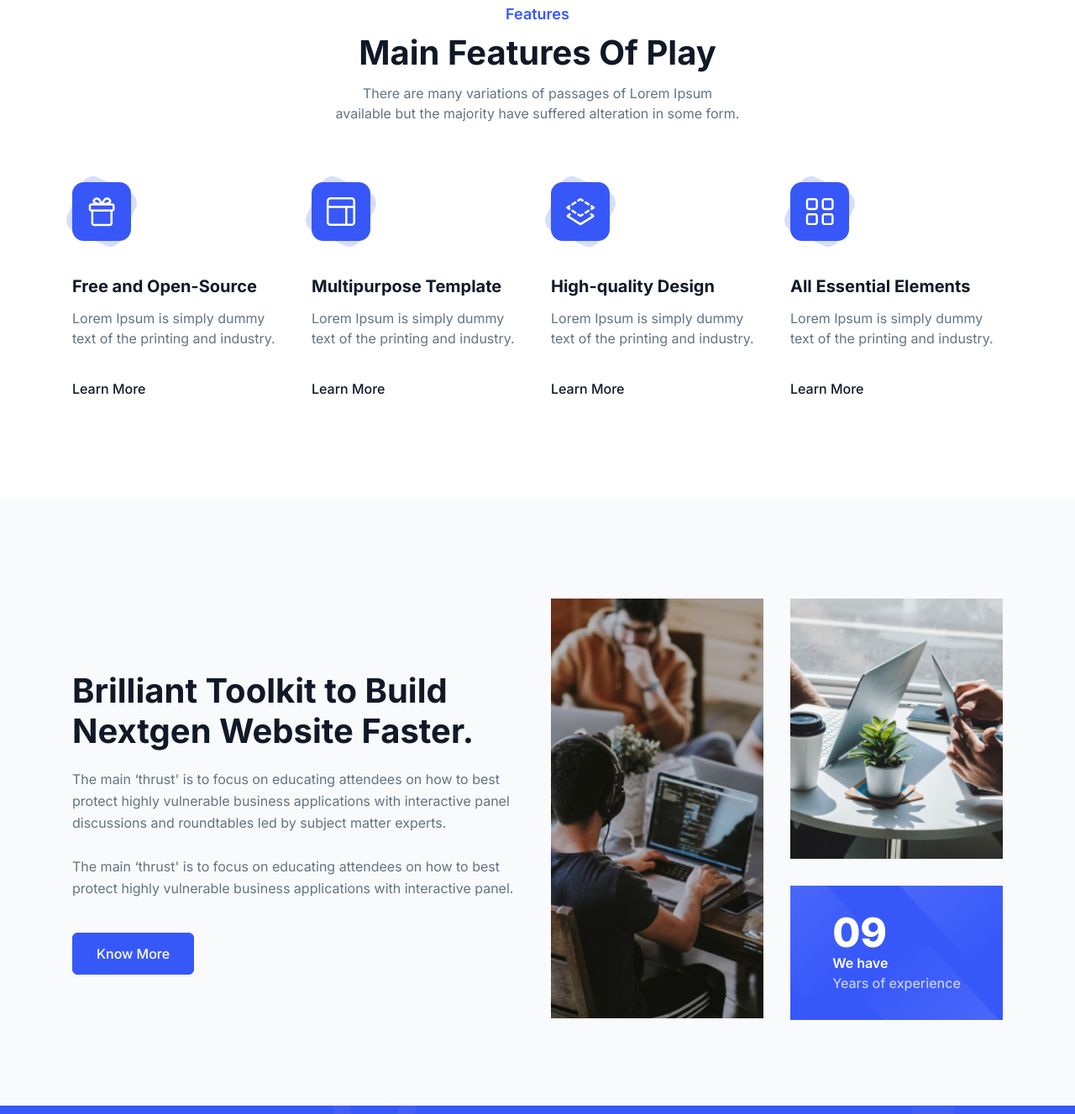
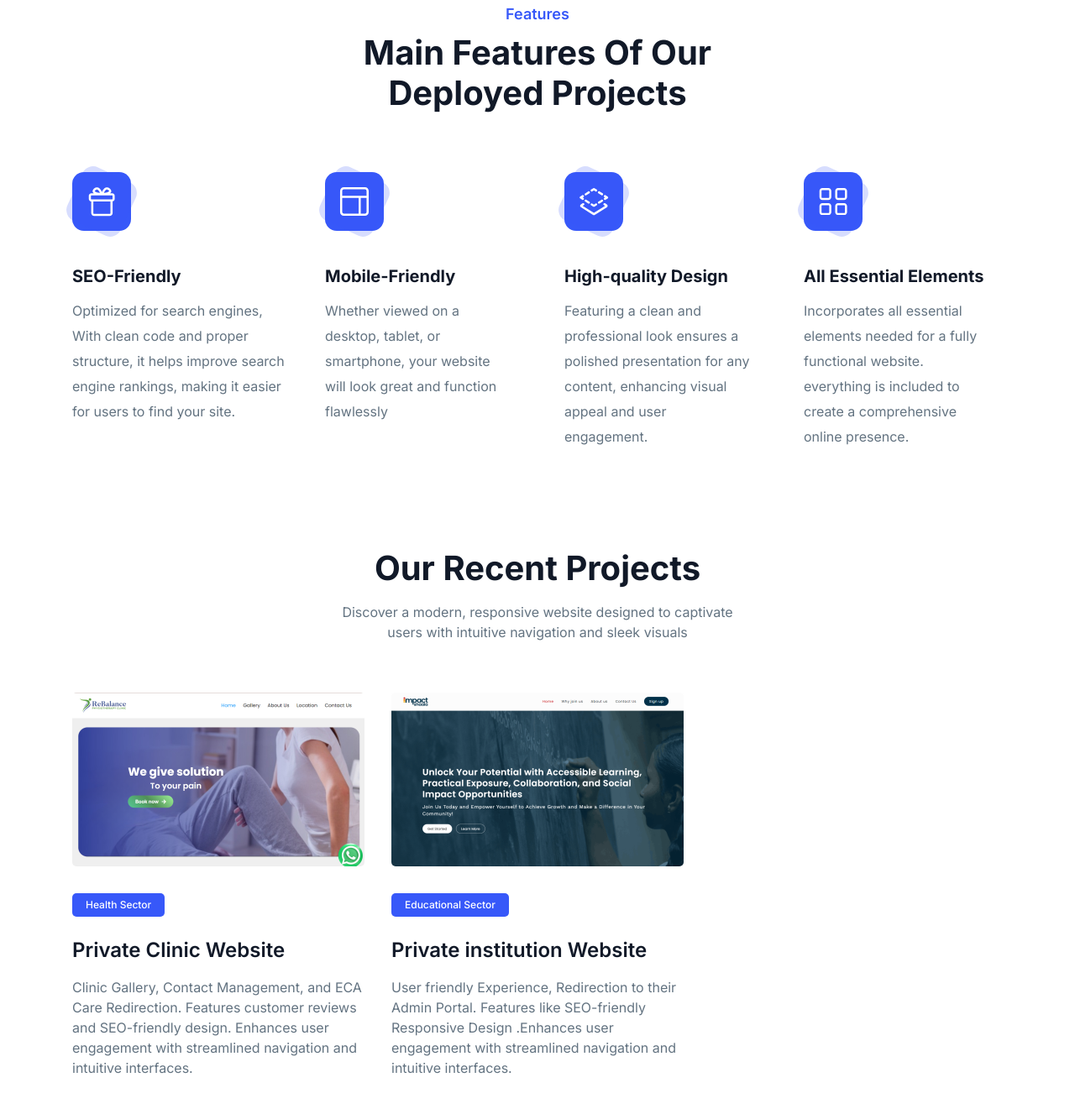
Before and after one commit to chinmay0703/My-Portfolio-Version-2, a website: page index.html in a window 1280 px wide. Shown: the part 504-1831 px from the top of the page at 84% size. Drawn offline with Linux system fonts and the light colour scheme.

Commit message:
updated the landing page

```diff
--- a/index.html
+++ b/index.html
@@ -410,12 +410,9 @@
               Features
             </span>
             <h2 class="mb-3 text-3xl font-bold text-dark dark:text-white sm:text-4xl md:text-[40px] md:leading-[1.2]">
-              Main Features Of Play
+              Main Features Of Our Deployed Projects
             </h2>
-            <p class="text-base text-body-color dark:text-dark-6">
-              There are many variations of passages of Lorem Ipsum available
-              but the majority have suffered alteration in some form.
-            </p>
+
           </div>
         </div>
       </div>
@@ -433,19 +430,17 @@
               </svg>
             </div>
             <h4 class="mb-3 text-xl font-bold text-dark dark:text-white">
-              Free and Open-Source
+              SEO-Friendly
             </h4>
-            <p class="mb-8 text-body-color dark:text-dark-6 lg:mb-9">
-              Lorem Ipsum is simply dummy text of the printing and industry.
+            <p class="mb-8 text-body-color dark:text-dark-6 lg:mb-9 " style="line-height: 30px;">
+              Optimized for search engines, With clean code and proper
+              structure, it helps improve search engine rankings, making it easier for users to find your site.
             </p>
-            <a href="javascript:void(0)"
-              class="text-base font-medium text-dark hover:text-primary dark:text-white dark:hover:text-primary">
-              Learn More
-            </a>
-          </div>
-        </div>
-        <div class="w-full px-4 md:w-1/2 lg:w-1/4">
-          <div class="wow fadeInUp group mb-12" data-wow-delay=".15s">
+
+          </div>
+        </div>
+        <div class="w-full px-4 md:w-1/2  lg:w-1/4">
+          <div class="lg:px-4 px-5 wow fadeInUp group mb-12" data-wow-delay=".15s">
             <div
               class="relative z-10 mb-10 flex h-[70px] w-[70px] items-center justify-center rounded-[14px] bg-primary">
               <span
@@ -457,19 +452,15 @@
               </svg>
             </div>
             <h4 class="mb-3 text-xl font-bold text-dark dark:text-white">
-              Multipurpose Template
-            </h4>
-            <p class="mb-8 text-body-color dark:text-dark-6 lg:mb-9">
-              Lorem Ipsum is simply dummy text of the printing and industry.
+              Mobile-Friendly </h4>
+            <p class="mb-8 text-body-color dark:text-dark-6 lg:mb-9" style="line-height: 30px;">
+              Whether viewed on a desktop, tablet, or smartphone, your website will look great and function flawlessly
             </p>
-            <a href="javascript:void(0)"
-              class="text-base font-medium text-dark hover:text-primary dark:text-white dark:hover:text-primary">
-              Learn More
-            </a>
+
           </div>
         </div>
         <div class="w-full px-4 md:w-1/2 lg:w-1/4">
-          <div class="wow fadeInUp group mb-12" data-wow-delay=".2s">
+          <div class="lg:px-4 px-5 wow fadeInUp group mb-12" data-wow-delay=".2s">
             <div
               class="relative z-10 mb-10 flex h-[70px] w-[70px] items-center justify-center rounded-[14px] bg-primary">
               <span
@@ -507,17 +498,15 @@
             <h4 class="mb-3 text-xl font-bold text-dark dark:text-white">
               High-quality Design
             </h4>
-            <p class="mb-8 text-body-color dark:text-dark-6 lg:mb-9">
-              Lorem Ipsum is simply dummy text of the printing and industry.
-            </p>
-            <a href="javascript:void(0)"
-              class="text-base font-medium text-dark hover:text-primary dark:text-white dark:hover:text-primary">
-              Learn More
-            </a>
+            <p class="mb-8 text-body-color dark:text-dark-6 lg:mb-9" style="line-height: 30px;">
+              Featuring a
+              clean and professional look ensures a polished presentation for any content, enhancing visual appeal and
+              user engagement. </p>
+
           </div>
         </div>
         <div class="w-full px-4 md:w-1/2 lg:w-1/4">
-          <div class="wow fadeInUp group mb-12" data-wow-delay=".25s">
+          <div class="lg:px-4 px-5 wow fadeInUp group mb-12" data-wow-delay=".25s">
             <div
               class="relative z-10 mb-10 flex h-[70px] w-[70px] items-center justify-center rounded-[14px] bg-primary">
               <span
@@ -540,13 +529,113 @@
             <h4 class="mb-3 text-xl font-bold text-dark dark:text-white">
               All Essential Elements
             </h4>
-            <p class="mb-8 text-body-color dark:text-dark-6 lg:mb-9">
-              Lorem Ipsum is simply dummy text of the printing and industry.
+            <p class="mb-8 text-body-color dark:text-dark-6 lg:mb-9" style="line-height: 30px;">
+              Incorporates all essential elements needed for a fully functional website. everything is included to
+              create a comprehensive online presence.
+
             </p>
-            <a href="javascript:void(0)"
-              class="text-base font-medium text-dark hover:text-primary dark:text-white dark:hover:text-primary">
-              Learn More
-            </a>
+
+          </div>
+        </div>
+      </div>
+    </div>
+  </section>
+
+  <section class="bg-white pb-10 pt-10 dark:bg-dark lg:pb-20 ">
+    <div class="container mx-auto">
+      <div class="-mx-4 flex flex-wrap justify-center">
+        <div class="w-full px-4">
+          <div class="mx-auto mb-[60px] max-w-[485px] text-center">
+
+            <h2 class="mb-4 text-3xl font-bold text-dark dark:text-white sm:text-4xl md:text-[40px] md:leading-[1.2]">
+              Our Recent Projects
+            </h2>
+            <p class="text-base text-body-color dark:text-dark-6">
+              Discover a modern, responsive website designed to captivate users with intuitive navigation and sleek
+              visuals
+            </p>
+          </div>
+        </div>
+      </div>
+      <div class="-mx-4 flex flex-wrap">
+        <!-- <div class="w-full px-4 md:w-1/2 lg:w-1/3">
+          <div class="wow fadeInUp group mb-10" data-wow-delay=".1s">
+            <div class="mb-8 overflow-hidden rounded-[5px]">
+              <a href="blog-details.html" class="block">
+                <img src="./assets/images/blog/1.png" alt="image"
+                  class="w-full transition group-hover:rotate-6 group-hover:scale-125" />
+              </a>
+            </div>
+            <div>
+              <span
+                class="mb-6 inline-block rounded-[5px] bg-primary px-4 py-0.5 text-center text-xs font-medium leading-loose text-white">
+                July 22, 2024
+              </span>
+              <h3>
+                <a href="javascript:void(0)"
+                  class="mb-4 inline-block text-xl font-semibold text-dark hover:text-primary dark:text-white dark:hover:text-primary sm:text-2xl lg:text-xl xl:text-2xl">
+                  Meet AutoManage, the best AI management tools
+                </a>
+              </h3>
+              <p class="max-w-[370px] text-base text-body-color dark:text-dark-6">
+                Lorem Ipsum is simply dummy text of the printing and
+                typesetting industry.
+              </p>
+            </div>
+          </div>
+        </div> -->
+        <div class="w-full px-4 md:w-1/2 lg:w-1/3">
+          <div class="wow fadeInUp group mb-10" data-wow-delay=".15s">
+            <div class="mb-8 overflow-hidden rounded-[5px]">
+              <a href="blog-details.html" class="block">
+                <img src="./assets/images/blog/2.png" alt="image"
+                  class="w-full transition group-hover:rotate-6 group-hover:scale-125" />
+              </a>
+            </div>
+            <div class="lg:px-0 px-5">
+              <span
+                class="mb-6 inline-block rounded-[5px] bg-primary px-4 py-0.5 text-center text-xs font-medium leading-loose text-white">
+                Health Sector
+              </span>
+              <h3>
+                <a href="javascript:void(0)"
+                  class="mb-4 inline-block text-xl font-semibold text-dark hover:text-primary dark:text-white dark:hover:text-primary sm:text-2xl lg:text-xl xl:text-2xl">
+                  Private Clinic Website
+                </a>
+              </h3>
+              <p class="max-w-[370px] text-base text-body-color dark:text-dark-6">
+                Clinic Gallery, Contact Management, and ECA Care Redirection. Features customer reviews and SEO-friendly
+                design. Enhances user engagement with streamlined navigation and intuitive interfaces.
+              </p>
+            </div>
+          </div>
+        </div>
+        <div class="w-full px-4 md:w-1/2 lg:w-1/3">
+          <div class="wow fadeInUp group mb-10" data-wow-delay=".2s">
+            <div class="mb-8 overflow-hidden rounded-[5px]">
+              <a href="blog-details.html" class="block">
+                <img src="./assets/images/blog/3.png" alt="image"
+                  class="w-full transition group-hover:rotate-6 group-hover:scale-125" />
+              </a>
+            </div>
+            <div class="lg:px-0 px-5">
+
+              <span
+                class="mb-6 inline-block rounded-[5px] bg-primary px-4 py-0.5 text-center text-xs font-medium leading-loose text-white">
+                Educational Sector
+              </span>
+              <h3>
+                <a href="javascript:void(0)"
+                  class="mb-4 inline-block text-xl font-semibold text-dark hover:text-primary dark:text-white dark:hover:text-primary sm:text-2xl lg:text-xl xl:text-2xl">
+                  Private institution Website
+                </a>
+              </h3>
+              <p class="max-w-[370px] text-base text-body-color dark:text-dark-6">
+                User friendly Experience, Redirection to their Admin Portal. Features like SEO-friendly Responsive
+                Design
+                .Enhances user engagement with streamlined navigation and intuitive interfaces.
+              </p>
+            </div>
           </div>
         </div>
       </div>
@@ -560,26 +649,29 @@
       <div class="wow fadeInUp" data-wow-delay=".2s">
         <div class="-mx-4 flex flex-wrap items-center">
           <div class="w-full px-4 lg:w-1/2">
-            <div class="mb-12 max-w-[540px] lg:mb-0">
+            <div class="mb-12 max-w-[540px] lg:mb-0 lg:px-0 px-5 ">
+
+
               <h2
                 class="mb-5 text-3xl font-bold leading-tight text-dark dark:text-white sm:text-[40px] sm:leading-[1.2]">
-                Brilliant Toolkit to Build Nextgen Website Faster.
+                Why Choose Us?
               </h2>
               <p class="mb-10 text-base leading-relaxed text-body-color dark:text-dark-6">
-                The main ‘thrust' is to focus on educating attendees on how to
-                best protect highly vulnerable business applications with
-                interactive panel discussions and roundtables led by subject
-                matter experts.
+                Expertly Crafted Components: Benefit from high-quality, professionally designed components that enhance
+                your website's functionality and aesthetic appeal.
                 <br />
                 <br />
-                The main ‘thrust' is to focus on educating attendees on how to
-                best protect highly vulnerable business applications with
-                interactive panel.
+                Comprehensive Support: Receive dedicated support to help you navigate any challenges and make the most
+                of our toolkit’s features.
+                <br>
+                <br>
+                Scalable Solutions: Build websites that grow with your business. Our toolkit is designed to scale with
+                your needs, accommodating everything from small projects to large-scale deployments.
               </p>
 
               <a href="javascript:void(0)"
                 class="inline-flex items-center justify-center rounded-md border border-primary bg-primary px-7 py-3 text-center text-base font-medium text-white hover:border-blue-dark hover:bg-blue-dark">
-                Know More
+                Contact Us
               </a>
             </div>
           </div>
@@ -1811,105 +1903,7 @@
   <!-- ====== Team Section End -->
 
   <!-- ====== Blog Section Start -->
-  <section class="bg-white pb-10 pt-20 dark:bg-dark lg:pb-20 lg:pt-[120px]">
-    <div class="container mx-auto">
-      <div class="-mx-4 flex flex-wrap justify-center">
-        <div class="w-full px-4">
-          <div class="mx-auto mb-[60px] max-w-[485px] text-center">
-
-            <h2 class="mb-4 text-3xl font-bold text-dark dark:text-white sm:text-4xl md:text-[40px] md:leading-[1.2]">
-              Our Recent Projects
-            </h2>
-            <p class="text-base text-body-color dark:text-dark-6">
-              Discover a modern, responsive website designed to captivate users with intuitive navigation and sleek
-              visuals
-            </p>
-          </div>
-        </div>
-      </div>
-      <div class="-mx-4 flex flex-wrap">
-        <!-- <div class="w-full px-4 md:w-1/2 lg:w-1/3">
-          <div class="wow fadeInUp group mb-10" data-wow-delay=".1s">
-            <div class="mb-8 overflow-hidden rounded-[5px]">
-              <a href="blog-details.html" class="block">
-                <img src="./assets/images/blog/1.png" alt="image"
-                  class="w-full transition group-hover:rotate-6 group-hover:scale-125" />
-              </a>
-            </div>
-            <div>
-              <span
-                class="mb-6 inline-block rounded-[5px] bg-primary px-4 py-0.5 text-center text-xs font-medium leading-loose text-white">
-                July 22, 2024
-              </span>
-              <h3>
-                <a href="javascript:void(0)"
-                  class="mb-4 inline-block text-xl font-semibold text-dark hover:text-primary dark:text-white dark:hover:text-primary sm:text-2xl lg:text-xl xl:text-2xl">
-                  Meet AutoManage, the best AI management tools
-                </a>
-              </h3>
-              <p class="max-w-[370px] text-base text-body-color dark:text-dark-6">
-                Lorem Ipsum is simply dummy text of the printing and
-                typesetting industry.
-              </p>
-            </div>
-          </div>
-        </div> -->
-        <div class="w-full px-4 md:w-1/2 lg:w-1/3">
-          <div class="wow fadeInUp group mb-10" data-wow-delay=".15s">
-            <div class="mb-8 overflow-hidden rounded-[5px]">
-              <a href="blog-details.html" class="block">
-                <img src="./assets/images/blog/2.png" alt="image"
-                  class="w-full transition group-hover:rotate-6 group-hover:scale-125" />
-              </a>
-            </div>
-            <div>
-              <span
-                class="mb-6 inline-block rounded-[5px] bg-primary px-4 py-0.5 text-center text-xs font-medium leading-loose text-white">
-                Health Sector
-              </span>
-              <h3>
-                <a href="javascript:void(0)"
-                  class="mb-4 inline-block text-xl font-semibold text-dark hover:text-primary dark:text-white dark:hover:text-primary sm:text-2xl lg:text-xl xl:text-2xl">
-                  Private Clinic Website
-                </a>
-              </h3>
-              <p class="max-w-[370px] text-base text-body-color dark:text-dark-6">
-                Clinic Gallery, Contact Management, and ECA Care Redirection. Features customer reviews and SEO-friendly
-                design. Enhances user engagement with streamlined navigation and intuitive interfaces.
-              </p>
-            </div>
-          </div>
-        </div>
-        <div class="w-full px-4 md:w-1/2 lg:w-1/3">
-          <div class="wow fadeInUp group mb-10" data-wow-delay=".2s">
-            <div class="mb-8 overflow-hidden rounded-[5px]">
-              <a href="blog-details.html" class="block">
-                <img src="./assets/images/blog/3.png" alt="image"
-                  class="w-full transition group-hover:rotate-6 group-hover:scale-125" />
-              </a>
-            </div>
-            <div>
-
-              <span
-                class="mb-6 inline-block rounded-[5px] bg-primary px-4 py-0.5 text-center text-xs font-medium leading-loose text-white">
-                Educational Sector
-              </span>
-              <h3>
-                <a href="javascript:void(0)"
-                  class="mb-4 inline-block text-xl font-semibold text-dark hover:text-primary dark:text-white dark:hover:text-primary sm:text-2xl lg:text-xl xl:text-2xl">
-                  Private institution Website
-                </a>
-              </h3>
-              <p class="max-w-[370px] text-base text-body-color dark:text-dark-6">
-                Lorem Ipsum is simply dummy text of the printing and
-                typesetting industry.
-              </p>
-            </div>
-          </div>
-        </div>
-      </div>
-    </div>
-  </section>
+
   <!-- ====== Blog Section End -->
 
   <!-- ====== Contact Start ====== -->
```
